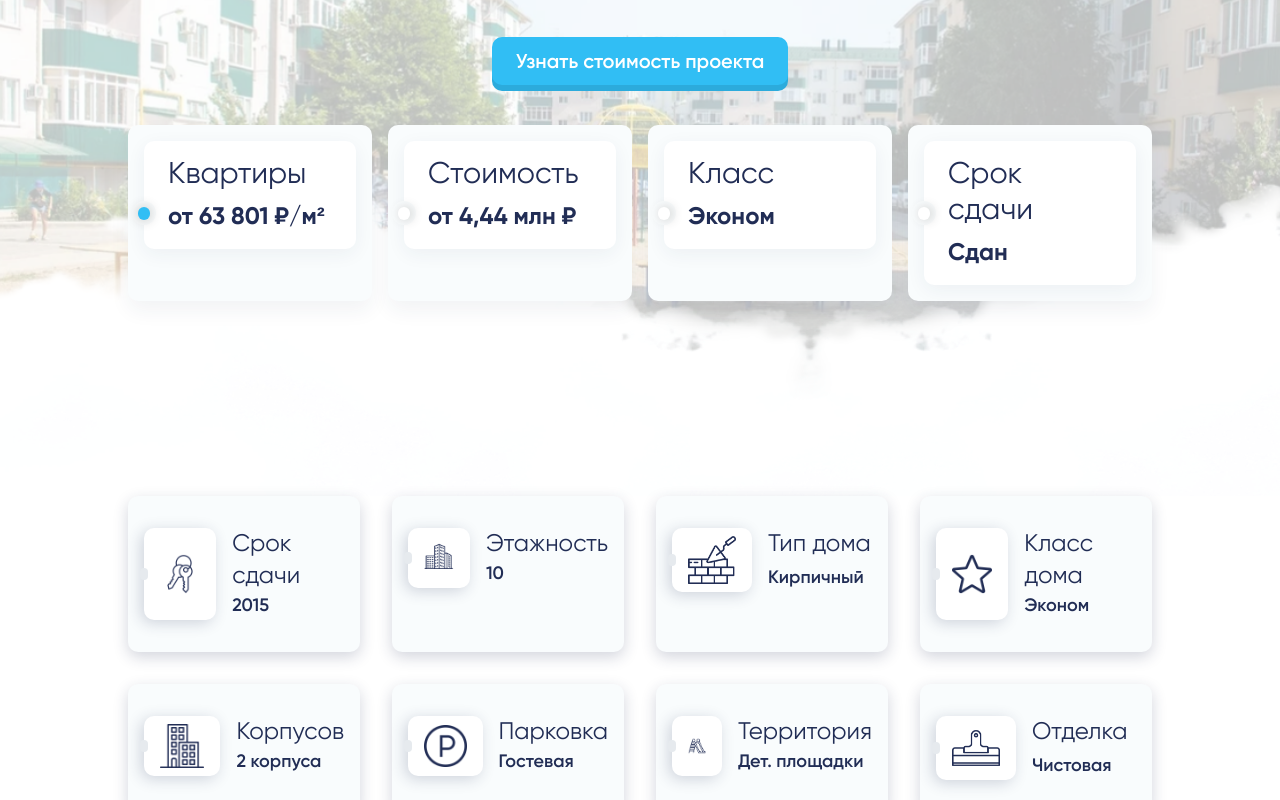
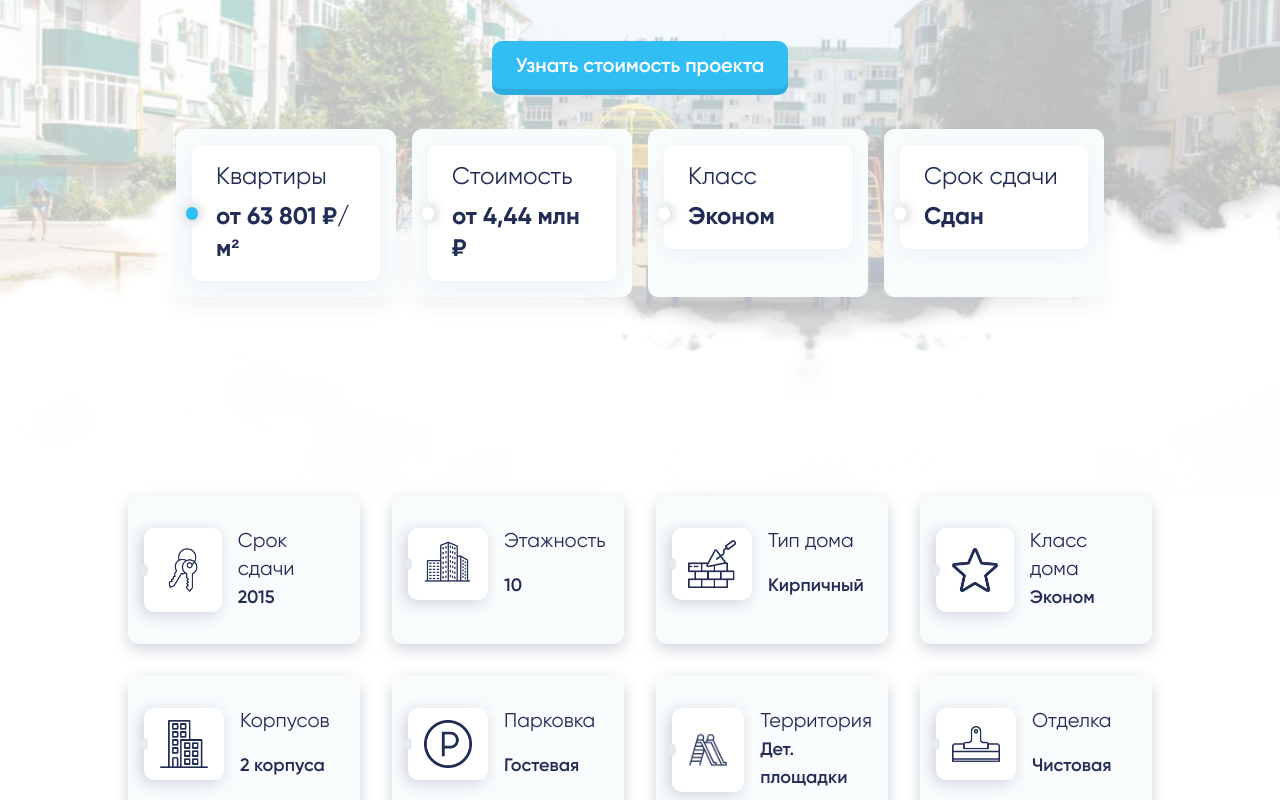
Before and after one commit to ryanpratama14/task-labsales, a React (Vite) app: page / in a window 1280 px wide. Shown: the part 400-1200 px from the top of the page. Built offline with nearby package versions, Linux system fonts and the light colour scheme.

Commit message:
adjusted

```diff
--- a/src/components/Description.jsx
+++ b/src/components/Description.jsx
@@ -125,7 +125,7 @@ export default function Description() {
             <div
               onClick={() => !isMaxSm && handleChange(e)}
               key={e?.id}
-              className="cursor-pointer p-4 w-full  xl:w-[20%] bg-gray round shadowboxfeatures"
+              className="cursor-pointer p-4 w-full  xl:w-[22%] bg-gray round shadowboxfeatures"
             >
               <div
                 className={`px-4 py-4 lg:py-6 animate border-[1px] bg-white relative round shadowboxfeatureschildren
--- a/src/components/Features.jsx
+++ b/src/components/Features.jsx
@@ -31,12 +31,14 @@ export default function Features() {
                   className="py-8 px-4 bg-gray round shadowboxfeatures"
                 >
                   <div className="flex gap-6 lg:gap-4">
-                    <div className="px-4 py-2 bg-white flex items-center relative round shadowboxfeatureschildren">
+                    <div className="px-4 py-3 bg-white flex items-center relative round shadowboxfeatureschildren">
                       <div className="centered left-0 w-2 h-3 absolute rounded-full bg-[#e6eaee]" />
                       <img src={e?.icon} className="w-8 xl:w-12" />
                     </div>
                     <div className="flex flex-col justify-between text-primary">
-                      <h5 className="p md:h4 lg:h5">{e?.label}</h5>
+                      <h5 className="p md:h4 lg:h5 xl:text-xl 2xl:text-2xl">
+                        {e?.label}
+                      </h5>
                       <h5 className="pSmaller font-semibold md:h4 2xl:h5 lg:p">
                         {e?.desc}
                       </h5>
--- a/src/components/Main.jsx
+++ b/src/components/Main.jsx
@@ -50,7 +50,7 @@ export default function Main() {
             <h3 className="font-bold">от 63 801 до 65 678 ₽/м²</h3>
           </div>
           <button>Узнать стоимость проекта</button>
-          <div className="hidden md:grid grid-cols-2 lg:grid-cols-4 gap-4 w-full z-[2]">
+          <div className="xl:px-12 2xl:px-24 hidden md:grid grid-cols-2 lg:grid-cols-4 gap-4 w-full z-[2]">
             {MainPageData?.map((e, i) => {
               return (
                 <div
@@ -69,8 +69,10 @@ export default function Main() {
                   </div>
                   <div className="p-4 lg:px-6 round bg-white shadowboxchildren">
                     <div key={i} className="flex flex-col gap-2 text-left">
-                      <h5 className="md:h4 h5">{e?.label}</h5>
-                      <h5 className="font-bold">{e?.desc}</h5>
+                      <h5 className="md:h4 h5 xl:text-2xl ">{e?.label}</h5>
+                      <h5 className="xl:text-2xl lg:h5 md:h4 h5 font-bold">
+                        {e?.desc}
+                      </h5>
                     </div>
                   </div>
                 </div>
```
